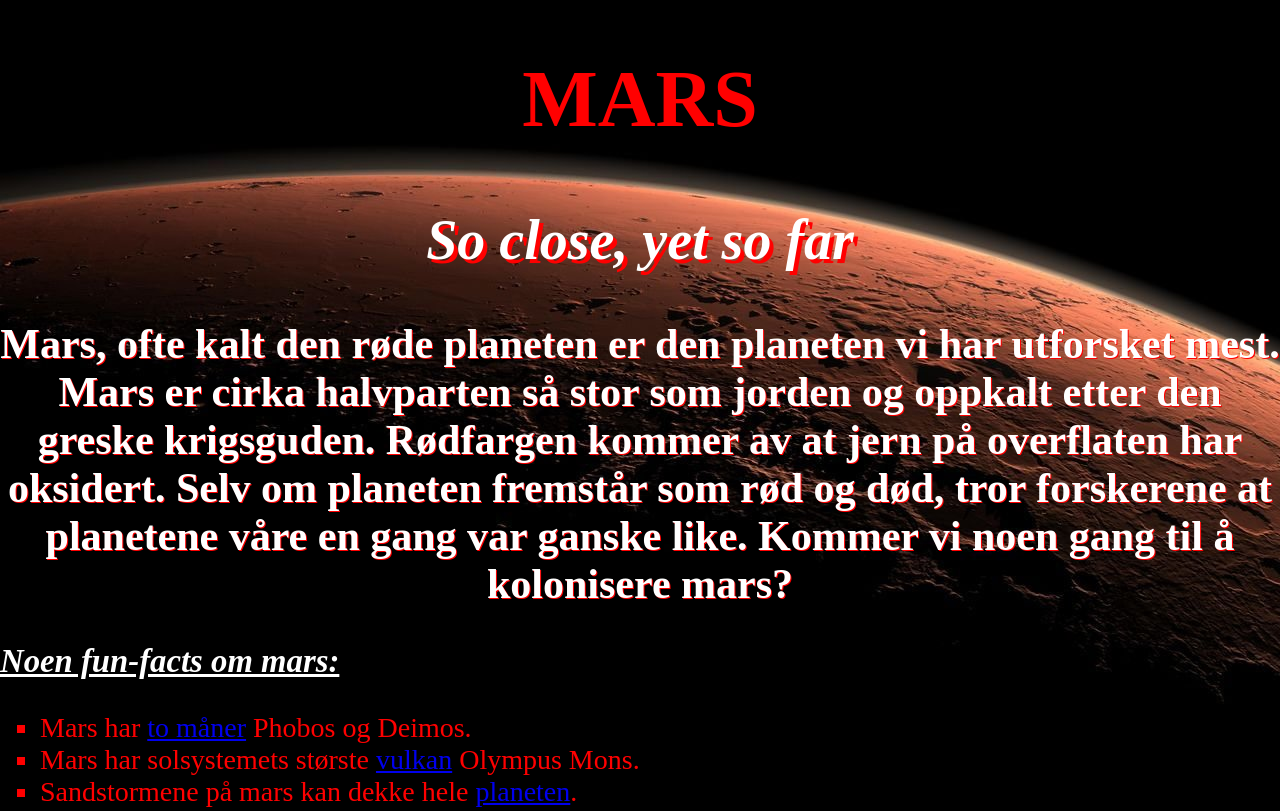
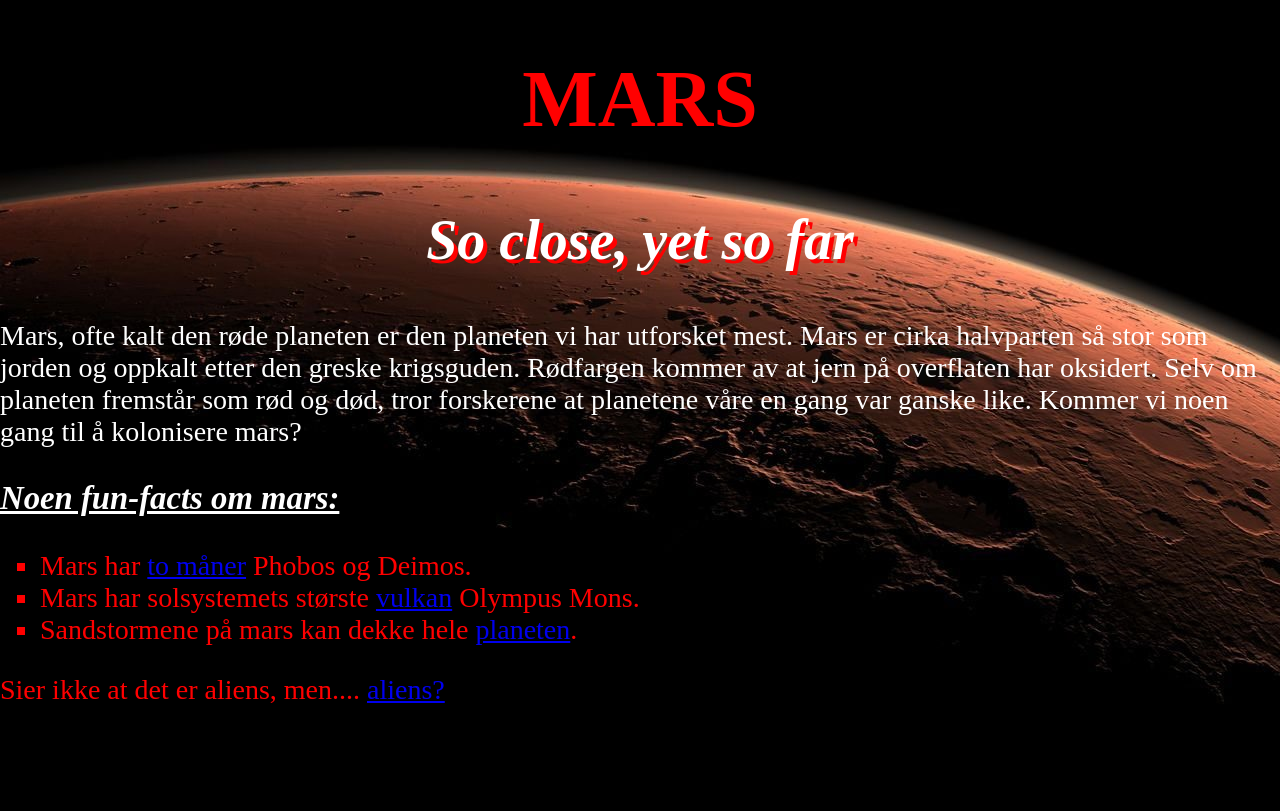
Before and after one commit to joar1/mars, a plain HTML site: page index.html in a window 1280 px wide. Shown: the top 811 px of the page. Drawn offline with Linux system fonts and the light colour scheme.

Commit message:
Update index.html

```diff
--- a/index.html
+++ b/index.html
@@ -11,11 +11,11 @@
 
    <main>
       <h1 class="mars-forord">So close, yet so far</h1>
-      <h2>Mars, ofte kalt den røde planeten er den planeten vi har utforsket mest. Mars er cirka halvparten så stor som jorden og oppkalt etter den greske krigsguden. Rødfargen kommer av at jern på overflaten har oksidert. Selv om planeten fremstår som rød og død, tror forskerene at planetene våre en gang var ganske like. Kommer vi noen gang til å kolonisere mars?</h2>
+      <p>Mars, ofte kalt den røde planeten er den planeten vi har utforsket mest. Mars er cirka halvparten så stor som jorden og oppkalt etter den greske krigsguden. Rødfargen kommer av at jern på overflaten har oksidert. Selv om planeten fremstår som rød og død, tror forskerene at planetene våre en gang var ganske like. Kommer vi noen gang til å kolonisere mars?</p>
 
       <h3>Noen fun-facts om mars:</h3>
       <ul class="ul-list">
-         <li>Mars har <a href="images/2moons.jpg" alt="to måner" target = "_blank">to måner</a> Phobos og Deimos.</li>
+         <li>Mars har <a href="images/2moons.jpg" alt="to måner" target="_blank">to måner</a> Phobos og Deimos.</li>
          <li>Mars har solsystemets største <a href="images/vulkan.jpg" alt="vulkan på mars" target = "_blank">vulkan</a> Olympus Mons.</li>
          <li>Sandstormene på mars kan dekke hele <a href="images/sandstorm.jpg" alt="sandstom på mars" target = "_blank">planeten</a>.</li>
       </ul>
```
